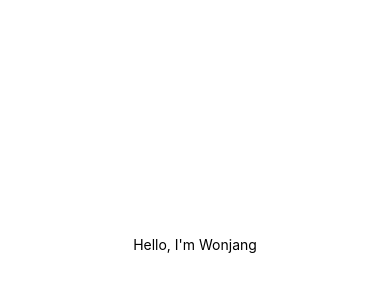
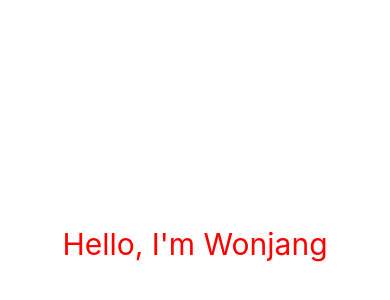
Before and after one commit to wonjangcloud9/weather-prac, a React Native app: screen / in a window 390 px wide. Shown: the part 178-478 px from the top of the page. Built offline with nearby package versions, Linux system fonts and the light colour scheme.

Commit message:
rules of native

```diff
--- a/App.js
+++ b/App.js
@@ -3,18 +3,25 @@ import { StyleSheet, Text, View } from "react-native";
 
 export default function App() {
   return (
-    <View style={styles.container}>
-      <Text>Hello, I'm Wonjang</Text>
+    <View
+      style={{
+        flex: 1,
+        backgroundColor: "#fff",
+        alignItems: "center",
+        justifyContent: "center",
+      }}
+    >
+      <Text
+        style={{
+          color: "red",
+          fontSize: 30,
+        }}
+      >
+        Hello, I'm Wonjang
+      </Text>
       <StatusBar style="auto" />
     </View>
   );
 }
 
-const styles = StyleSheet.create({
-  container: {
-    flex: 1,
-    backgroundColor: "#fff",
-    alignItems: "center",
-    justifyContent: "center",
-  },
-});
+const styles = StyleSheet.create({});
```
